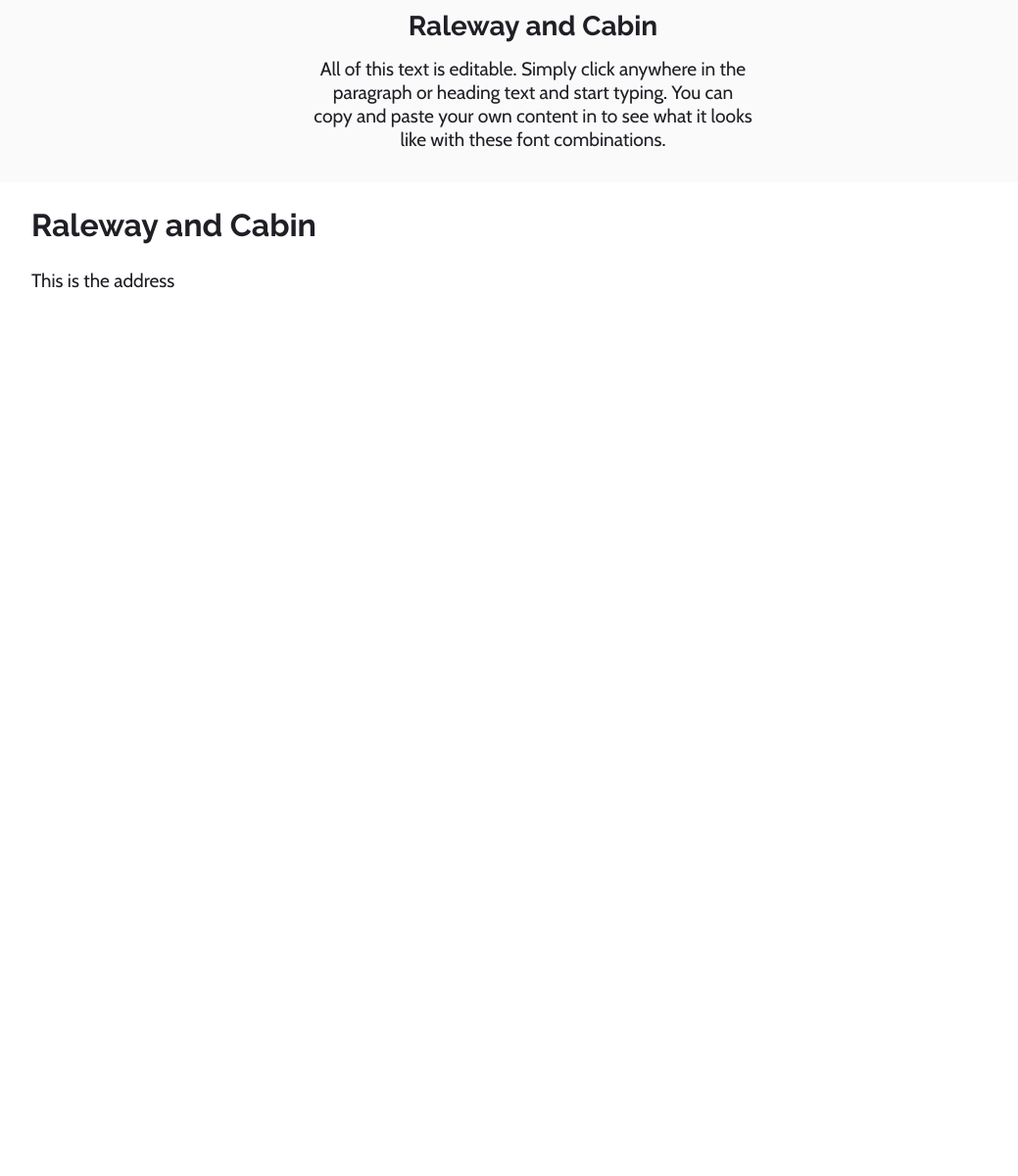
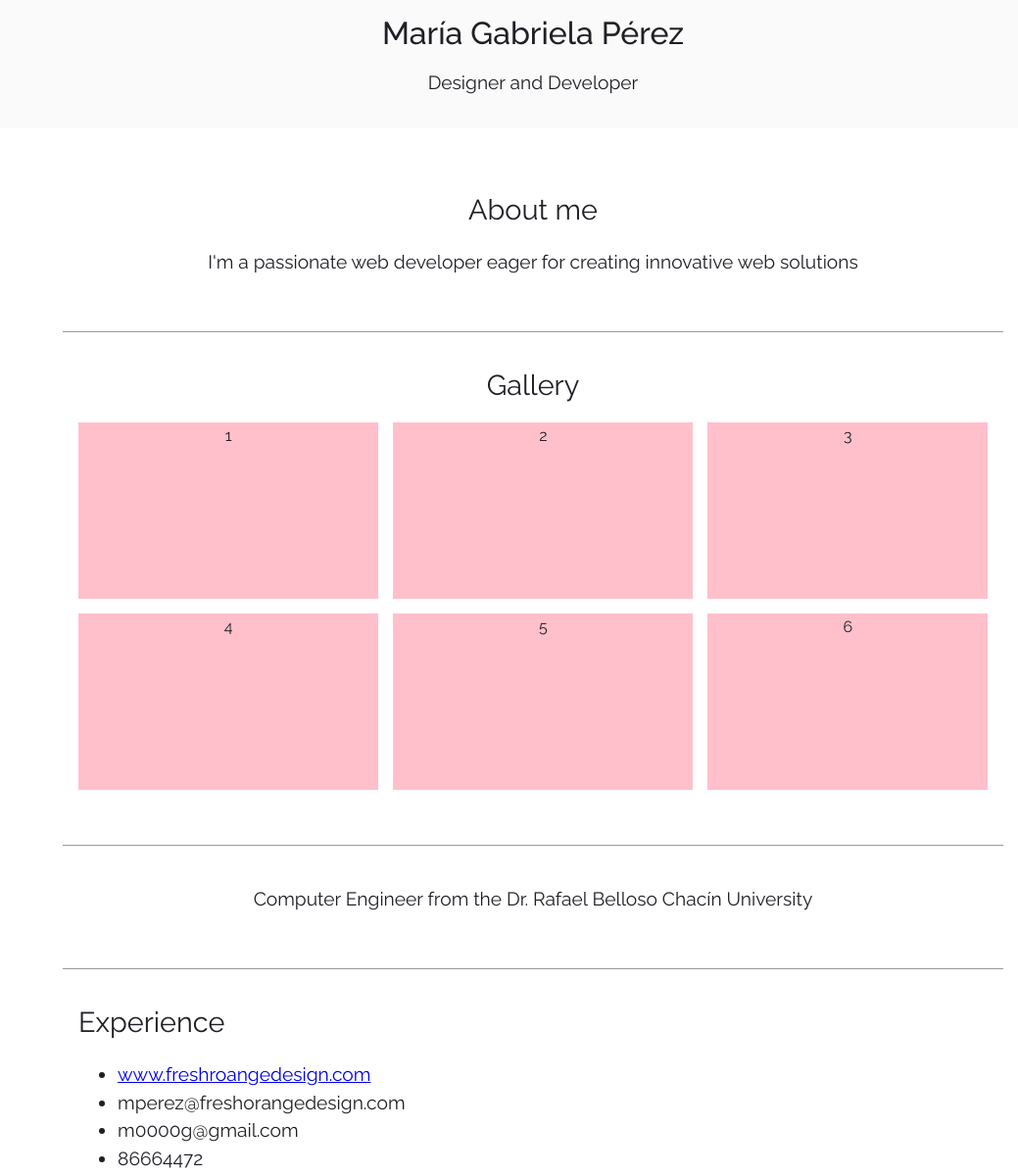
Before and after one commit to m0000g/clean_cv, a plain HTML site: page index.html in a window 1280 px wide. Shown: the part 220-1420 px from the top of the page at 98% size, without its empty margins (96-1135 px from the left). Before the commit the page ends 800 px from the top, so only its background shows below. Drawn offline with nearby package versions, Linux system fonts and the light colour scheme.

Commit message:
Basic css layouts, basic information. Grid gallery

```diff
--- a/css/style.css
+++ b/css/style.css
@@ -1,26 +1,10 @@
-body{
-    font-family: 'Cabin', sans-serif;
+body {
+    font-family: 'Raleway', sans-serif;
     color: #1F1F26;
-    font-size: 14px;
-    line-height: 1.5rem;
-
-}
-p{
-    font-size: 1.2rem;
-}
-.container{
-    width: 1024px;
-    margin: 0 auto;
-
+    line-height: 1.8rem;
 }
 
-h1, h2, h3, h4, h5{
-    font-family: 'Raleway', sans-serif;
-    font-weight: 600;
-    font-size: 2rem;
-}
-
-header{
+header {
     display: flex;
     align-items: center;
     justify-content: center;
@@ -28,12 +12,81 @@ header{
     background-color: #FAFAFA;
     padding: 2rem 0rem;
 }
-.tagline{
-    width: 450px;
+
+section {
+    display: flex;
+    align-items: left;
+    padding-top: 1.8rem;
+}
+
+p, ul, li {
+    font-size: 1.2rem;
+}
+
+article{
+    margin: 2.5rem 1rem;
+
+}
+
+h1,
+h2,
+h3,
+h4,
+h5 {
+    font-family: 'Raleway', sans-serif;
+    font-weight: 600;
+}
+
+h1 {
+    font-size: 3rem;
+    font-weight: 500;
+}
+
+h2 {
+    font-size: 1.8rem;
+    font-weight: 400;
+}
+
+h3 {
+    font-size: 1rem;
+}
+
+h4 {
+    font-size: 0.5rem;
+}
+
+h5 {
+    font-size: 0.5rem;
+}
+
+.tagline {
+    width: 960px;
     margin: 0 auto;
 }
-section{
-    display: flex;
-    align-items: left;
 
+.container {
+    width: 960px;
+    margin: 0 auto;
 }
+
+.center{
+    text-align: center;
+}
+
+.separator{
+    border-bottom: 1px solid #999999;
+    height: 1rem;
+    width: 100%;
+}
+
+.grid {
+   display: grid;
+   grid-template-columns: 33% 33% auto;
+   grid-column-gap: 15px;
+   grid-row-gap: 15px;
+}
+
+.grid div{
+    background-color: pink;
+    height: 180px;
+}
--- a/index.html
+++ b/index.html
@@ -5,22 +5,62 @@
 	<title>CV Maria Gabriela Perez</title>
 	<link rel="stylesheet" href="css/style.css">
 	<link rel="stylesheet" href="css/normalize.css">
-	<link href="https://fonts.googleapis.com/css?family=Cabin:400,500,600,700|Raleway:300,400,500,700" rel="stylesheet">
+	<link href="https://fonts.googleapis.com/css?family=Raleway:300,400,500,700&amp;subset=latin-ext" rel="stylesheet">
 </head>
 <body>
 	<header>
 		<div>
 			<img src="images/avatar_cv.png" alt="My CV PIC">
-			<h1>Raleway and Cabin</h1>
-			<p class="tagline">All of this text is editable. Simply click anywhere in the paragraph or heading text and start typing. You can copy and paste your own content in to see what it looks like with these font combinations.</p>
+			<h1>María Gabriela Pérez</h1>
+			<p class="tagline">Designer and Developer</p>
 		</div>
 	</header>
 	<section class="container">
+		<article class="center">
+			<h2> About me</h2>
+			<p>
+				I'm a passionate web developer eager for creating innovative web solutions
+			</p>
+		</article>
+		<div class="separator"></div>
+		<article class="center">
+			<h2> Gallery</h2>
+			<div class="grid">
+				<div>1</div>
+				<div>2</div>
+				<div>3</div>
+
+				<div>4</div>
+				<div>5</div>
+				<div>6</div>
+			</div>
+		</article>
+		<div class="separator"></div>
+		<article class="center">
+			<p>
+				Computer Engineer from the Dr. Rafael Belloso Chacín University
+			</p>
+		</article>
+		<div class="separator"></div>
 		<article>
-			<h3>Raleway and Cabin</h3>
-			<p>
-				This is the address
-			</p>
+			<h2 >Experience</h2>
+			<ul>
+				<li><a href="http://www.freshorangedesign.com">www.freshroangedesign.com</a></li>
+				<li>mperez@freshorangedesign.com</li>
+				<li>m0000g@gmail.com</li>
+				<li>86664472</li>
+			</ul>
+		</article>
+		<div class="separator"></div>
+
+		<article>
+			<h2 >Contact Information</h2>
+			<ul>
+				<li><a href="http://www.freshorangedesign.com">www.freshroangedesign.com</a></li>
+				<li>mperez@freshorangedesign.com</li>
+				<li>m0000g@gmail.com</li>
+				<li>86664472</li>
+			</ul>
 		</article>
 	</section>
 </body>
```
